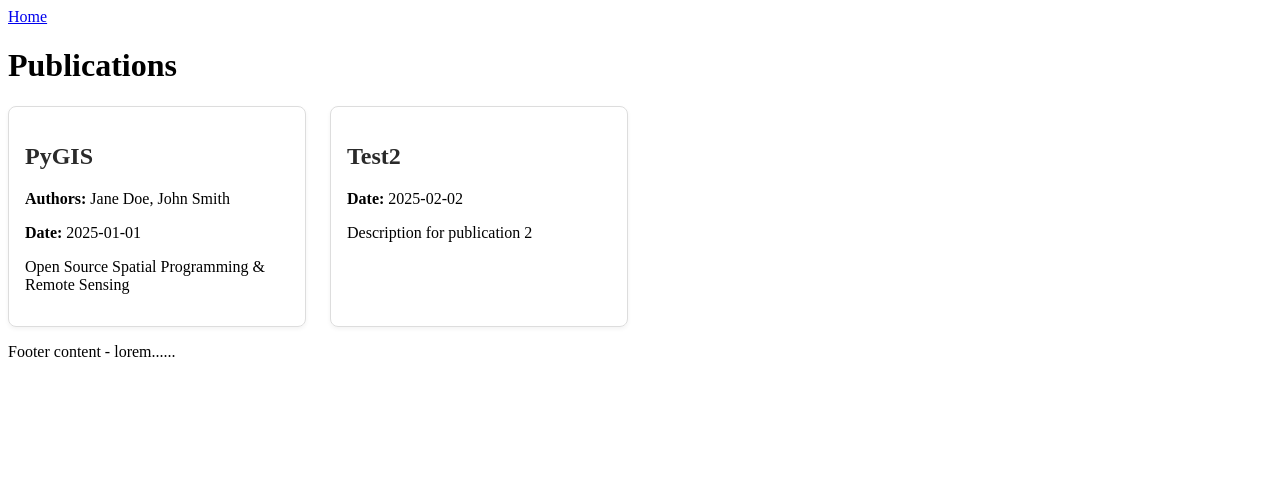
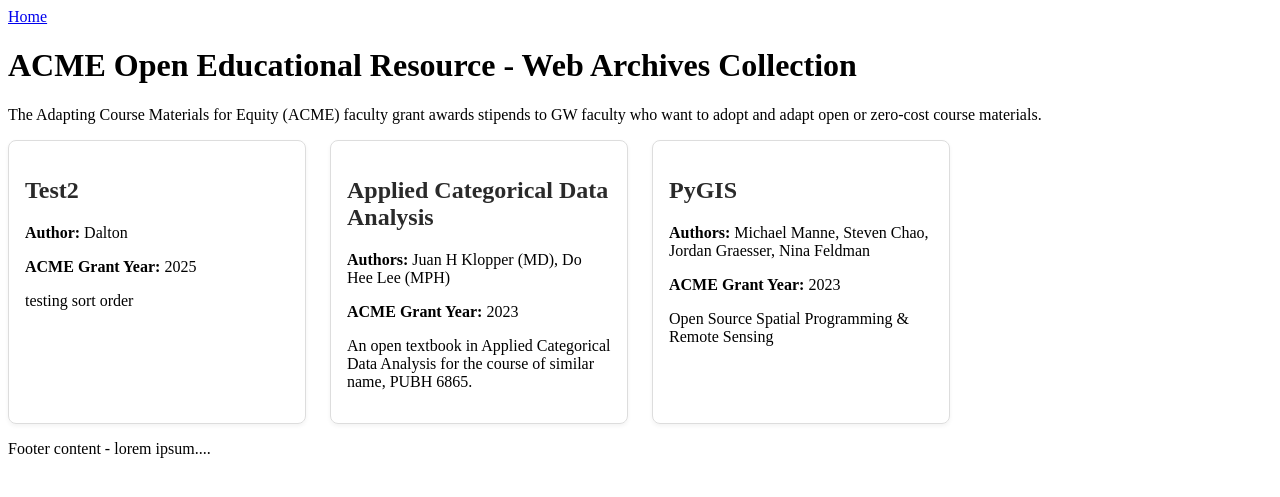
Before and after one commit to DaltonAlves/oer-webarchive-test, a Jekyll site: the page built from index.html, in a window 1280 px wide. Shown: the top 497 px of the page. Built offline with Jekyll 4.4.1, drawn with Linux system fonts in a browser that asks for light colours.

Commit message:
sort cards

```diff
--- a/_config.yml
+++ b/_config.yml
@@ -18,16 +18,12 @@
 # You can create any custom variable you would like, and they will be accessible
 # in the templates via {{ site.myvariable }}.
 
-title: Your awesome title
-email: your-email@example.com
+title: Adapting Course Materials for Equity (ACME) Web Archive
+email:
 description: >- # this means to ignore newlines until "baseurl:"
-  Write an awesome description for your new site here. You can edit this
-  line in _config.yml. It will appear in your document head meta (for
-  Google search results) and in your feed.xml site description.
+  Web Archive for Adapting Course Materials for Equity (ACME) web based content.
 baseurl: "" # the subpath of your site, e.g. /blog
 url: "" # the base hostname & protocol for your site, e.g. http://example.com
-twitter_username: jekyllrb
-github_username:  jekyll
 
 # Build settings
 theme: minima
--- a/_data/publications.yaml
+++ b/_data/publications.yaml
@@ -1,16 +1,30 @@
 - title: "PyGIS"
   description: "Open Source Spatial Programming & Remote Sensing "
-  date: "2025-01-01"
+  date: "2023"
   authors:
-    - "Jane Doe"
-    - "John Smith"
+    - "Michael Manne"
+    - "Steven Chao"
+    - "Jordan Graesser"
+    - "Nina Feldman"
   embed:
     sourceUrl: "assets/pubs/pygis/pygis.warc"
     url: "https://pygis.io/docs/a_intro.html"
 
 - title: "Test2"
-  description: "Description for publication 2"
-  date: "2025-02-02"
+  description: "testing sort order"
+  authors:
+    - "Dalton"
+  date: "2025"
   embed:
     sourceUrl: "assets/pubs/test/tweet-example.wacz"
     url: "https://oembed.link/https://twitter.com/webrecorder_io/status/1565881026215219200"
+
+- title: "Applied Categorical Data Analysis"
+  description: "An open textbook in Applied Categorical Data Analysis for the course of similar name, PUBH 6865."
+  date: "2023"
+  authors:
+    - "Juan H Klopper (MD)"
+    - "Do Hee Lee (MPH)"
+  embed:
+    sourceUrl: "assets/pubs/acda/acda.warc"
+    url: "https://blogs.gwu.edu/juanklopper/educational-resources/applied-categorical-data-analysis/"
--- a/_layouts/default.html
+++ b/_layouts/default.html
@@ -19,7 +19,7 @@
   </main>
 
   <footer>
-    <p>Footer content - lorem......</p>
+    <p>Footer content - lorem ipsum....</p>
   </footer>
 
 </body>
--- a/_layouts/publication.html
+++ b/_layouts/publication.html
@@ -14,7 +14,6 @@ layout: default
   </strong> {{ page.authors | join: ', ' }}</p>
 {% endif %}
 
-<p><strong>Date:</strong> {{ page.date }}</p>
 <p>{{ page.description }}</p>
 
 {% if page.embed %}
--- a/assets/css/style.css
+++ b/assets/css/style.css
@@ -1,4 +1,3 @@
-/* assets/css/style.css */
 
 .card-grid {
     display: grid;
--- a/index.html
+++ b/index.html
@@ -2,22 +2,34 @@
 layout: default
 title: Home
 ---
+
 <link rel="stylesheet" href="{{ '/assets/css/style.css' | relative_url }}">
-<h1>Publications</h1>
+
+<h1>ACME Open Educational Resource - Web Archives Collection</h1>
+
+<div class="intro_p">
+  <p>The Adapting Course Materials for Equity (ACME) faculty grant awards stipends to GW faculty who want to adopt and adapt open or zero-cost course materials.</p>
+</div>
+
 <div class="card-grid">
-  {% for pub in site.data.publications %}
+<!--reverse oubs sort by year-->
+  {% assign sorted_pubs = site.data.publications | sort: "date" | reverse %}
+  {% for pub in sorted_pubs %}
     <div class="card">
       <h2><a href="/publications/{{ pub.title | slugify }}/">{{ pub.title }}</a></h2>
+
       {% if pub.authors %}
         <p><strong>
-            {% if pub.authors.size > 1 %}
-              Authors:
-            {% else %}
-              Author:
-            {% endif %}
+        <!---if multiple authors present "authors", if 1 author present "author"-->
+          {% if pub.authors.size > 1 %}
+            Authors:
+          {% else %}
+            Author:
+          {% endif %}
         </strong> {{ pub.authors | join: ', ' }}</p>
       {% endif %}
-      <p><strong>Date:</strong> {{ pub.date }}</p>
+
+      <p><strong>ACME Grant Year:</strong> {{ pub.date }}</p>
       <p>{{ pub.description }}</p>
     </div>
   {% endfor %}
```
Also changed, not shown: 1 other file.
